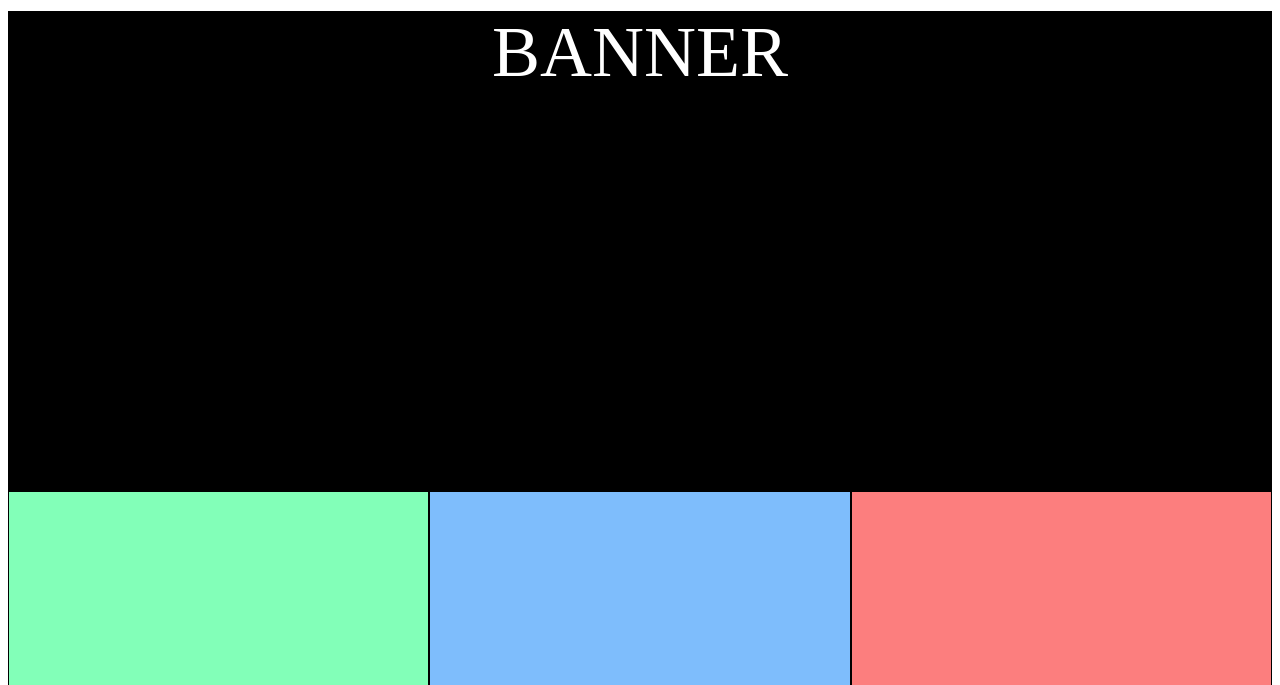
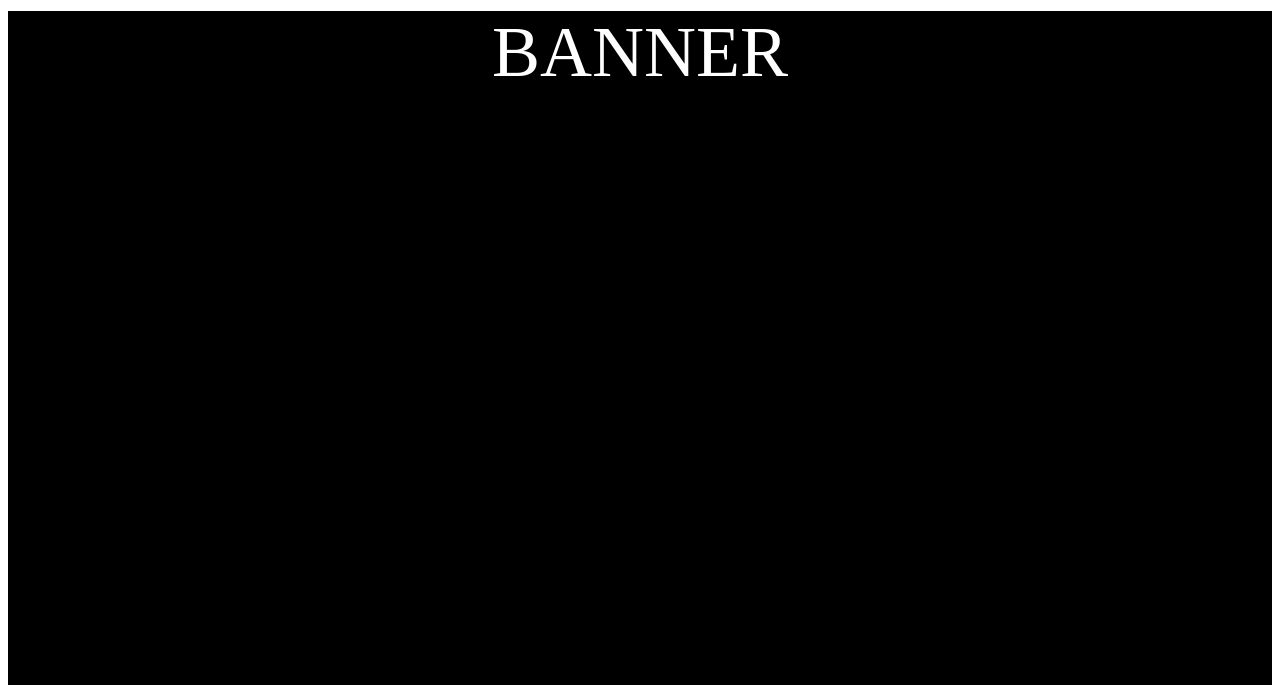
Before and after one commit to marira521/almenatavance, a plain HTML site: page index.html in a window 1280 px wide. Shown: the part 115-800 px from the top of the page. Drawn offline with Linux system fonts and the light colour scheme.

Commit message:
'cambiosuno'

```diff
--- a/estilos.css
+++ b/estilos.css
@@ -40,10 +40,13 @@
   margin: 10px 0 10px 50px;
   transition: 1s all;
 }
-
+.inicio{
+  height: 100vh;
+  width: 100%;
+}
 .banner{
   width: 100%;
-  height: 480px;
+  height: 85%;
   background: black;
   color: white;
   text-align: center;
--- a/index.html
+++ b/index.html
@@ -15,6 +15,7 @@ type="text/javascript";e.parentNode.insertBefore($,e)})(document,"script");
 <!--End of Zendesk Chat Script-->
   </head>
   <body>
+    <div class="inicio">
       <div class="contenedor">
         <section class="container" id="container">
           <div class="menu" id="menu">
@@ -29,6 +30,9 @@ type="text/javascript";e.parentNode.insertBefore($,e)})(document,"script");
         </section>
       </div>
       <section class="banner">BANNER</section>
+    </div>
+
+
     <section class="categorias">
       <div class="imagen uno"><div><h1>Titulo<br></h1><h2>descripción de el producto<br></h2><h3>link</h3></div></div>
       <div class="imagen dos"><div><h1>Titulo<br></h1><h2>descripción de el producto<br></h2><h3>link</h3></div></div>
```
Lines whose indentation alone changed are shown as unchanged.
